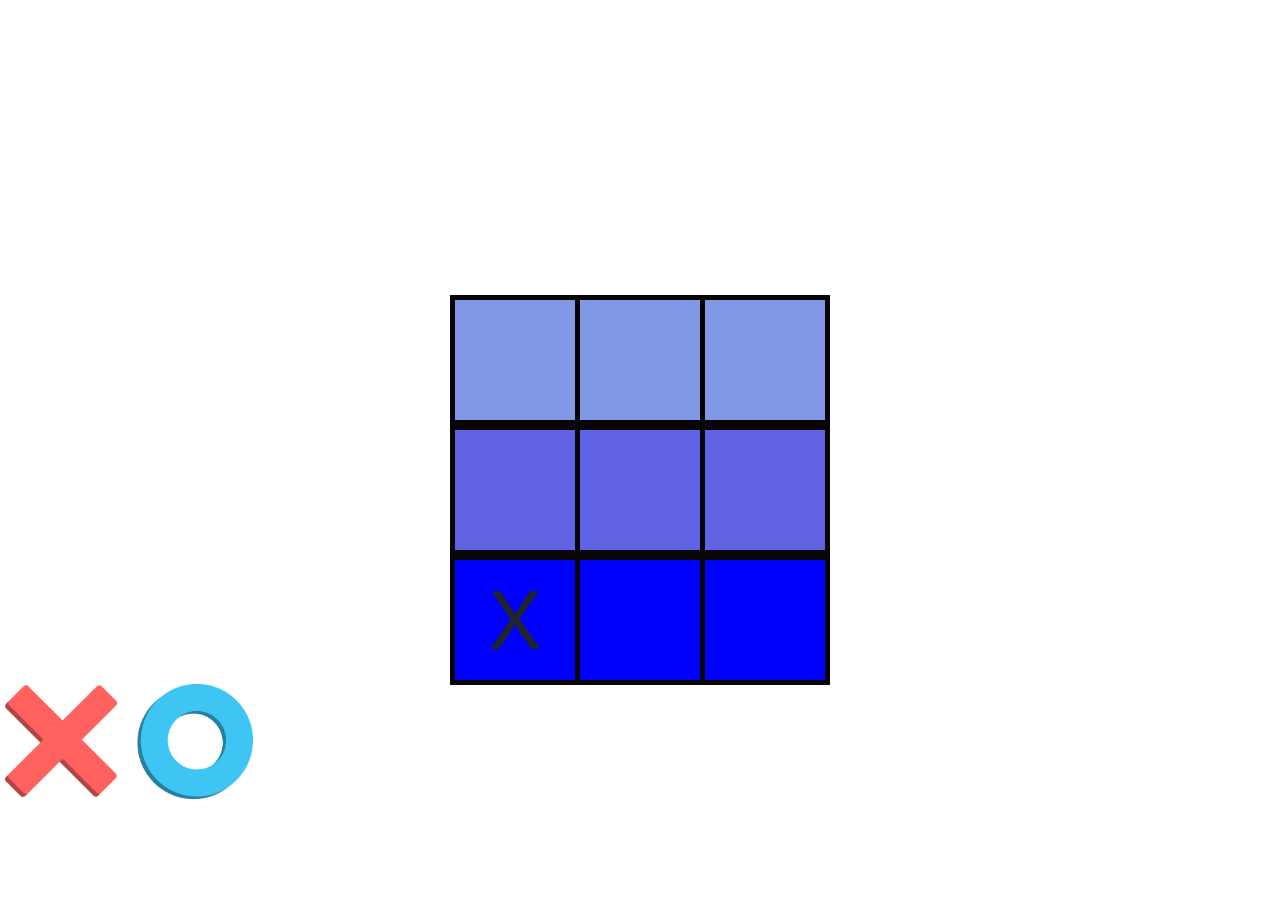
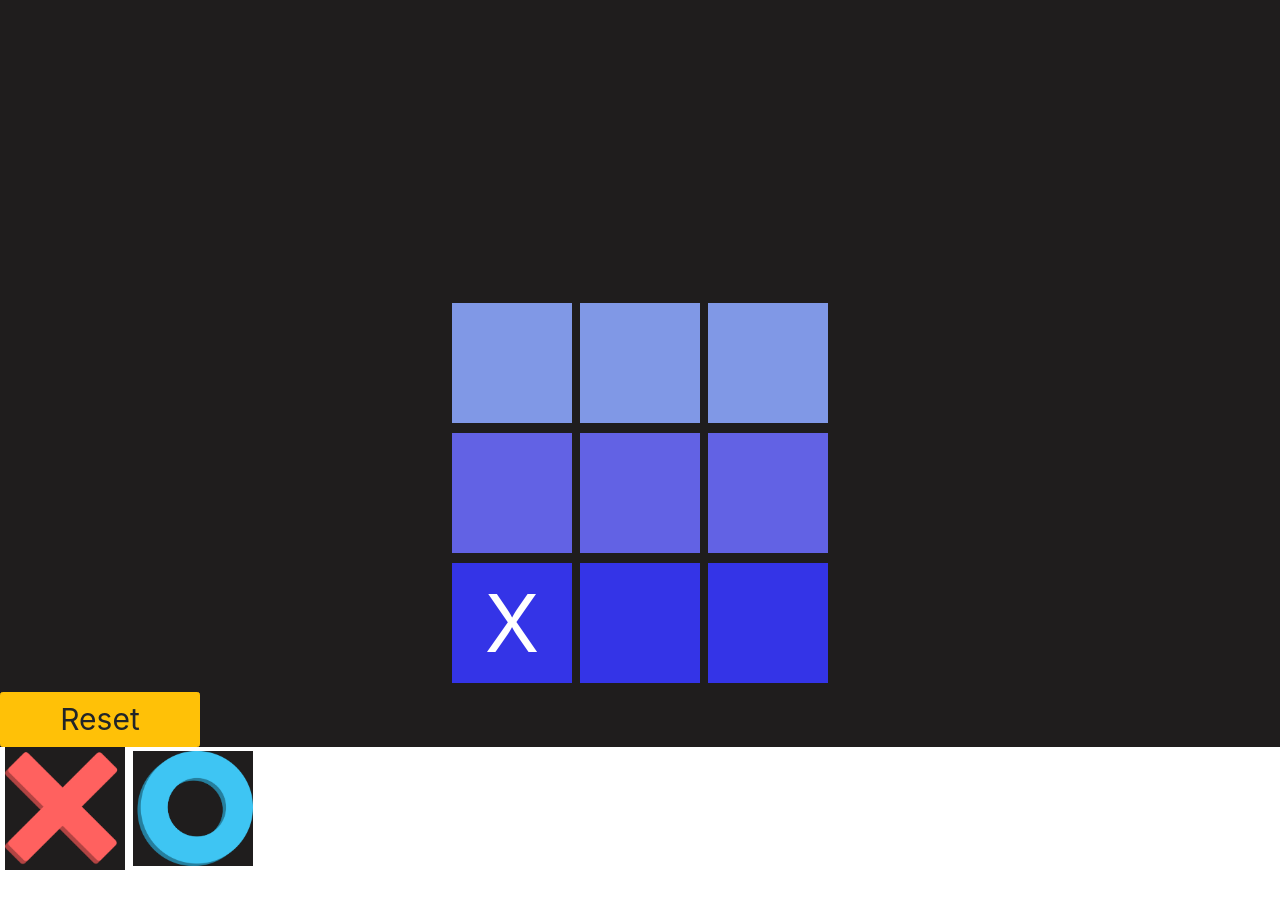
Before and after one commit to nic0q/Tik-Tak-Toe, a plain HTML site: page index.html in a window 1280 px wide. Both pictures are taken after a click on the element 515 px from the left and 620 px from the top of the page. Before the commit the page ends 833 px from the top, so only its background shows below. Drawn offline with nearby package versions, Linux system fonts and the light colour scheme.

Commit message:
Funcionalidades y estructuracion del codigo

```diff
--- a/index.html
+++ b/index.html
@@ -21,24 +21,28 @@
     <div id="container">
       <div id="tablero">
         <div>
-          <div class="position col1 clicked" id="0"></div>
-          <div class="position col1 clicked" id="1"></div>
-          <div class="position col1 clicked" id="2"></div>
+          <div class="position col col1" id="0"></div>
+          <div class="position col col1" id="1"></div>
+          <div class="position col col1" id="2"></div>
         </div>
         <div>
-          <div class="position col2 clicked" id="3"></div>
-          <div class="position col2 clicked" id="4"></div>
-          <div class="position col2 clicked" id="5"></div>
+          <div class="position col col2" id="3"></div>
+          <div class="position col col2" id="4"></div>
+          <div class="position col col2" id="5"></div>
         </div>
         <div>
-          <div class="position col3 clicked" id="6"></div>
-          <div class="position col3 clicked" id="7"></div>
-          <div class="position col3 clicked" id="8"></div>
+          <div class="position col col3" id="6"></div>
+          <div class="position col col3" id="7"></div>
+          <div class="position col col3" id="8"></div>
         </div>
+
       </div>
     </div>
-    <img id="X" src="resources/X.png" alt="" />
-    <img id="O" src="resources/O.png" alt="" />
+    <div>
+      <button type="button" class="btn btn-warning">Reset</button>
+    </div>
+    <img id="X" class="signs" src="resources/X.png" alt="" />
+    <img id="O" class="signs" src="resources/O.png" alt="" />
   </body>
   <script src="script.js"></script>
 </html>
--- a/script.js
+++ b/script.js
@@ -1,65 +1,96 @@
 const $position = document.querySelectorAll(".position");
+const $resetbtn = document.querySelector(".btn");
 const $x = document.querySelector("#X");
 const $o = document.querySelector("#O");
 let arr = [0, 0, 0, 0, 0, 0, 0, 0, 0];
+let turn = "X"; // The first player to play is "X"
 
-let turn = "X";
-
-const insertSign = (pos) => {
-  if (turn === "X" && !pos.innerHTML) {
-    pos.innerHTML = "X";
+const insertSign = (position) => {
+  if (turn === "X" && !position.innerHTML && !win()) {
+    position.innerHTML = "X";
     turn = "O";
-    arr[pos.id] = 1;
-  } else if (!pos.innerHTML) {
-    pos.innerHTML = "O";
+    arr[position.id] = 1;
+  } else if (!position.innerHTML && !win()) {
+    position.innerHTML = "O";
     turn = "X";
-    arr[pos.id] = -1;
+    arr[position.id] = -1;
   }
 };
 
 const winRow = () => {
   for (let i = 0; i < 3; i++) {
     let a = i * 3;
-    if (Math.abs(arr[a] + arr[a + 1] + arr[a + 2]) === 3) {
-      console.log("winner row");
-      return;
+    if (arr[a] + arr[a + 1] + arr[a + 2] === 3) {
+      console.log("winner row X");
+      return true;
+    } else if (arr[a] + arr[a + 1] + arr[a + 2] === -3) {
+      console.log("winner row O");
+      return true;
     }
   }
 };
 
 const winColumn = () => {
   for (let i = 0; i < 3; i++) {
-    if (Math.abs(arr[i] + arr[i + 3] + arr[i + 6]) === 3) {
-      console.log("winner column");
-      return;
+    if (arr[i] + arr[i + 3] + arr[i + 6] === 3) {
+      console.log("winner column X");
+      return true;
+    } else if (arr[i] + arr[i + 3] + arr[i + 6] === -3) {
+      console.log("winner column O");
+      return true;
     }
   }
 };
 
 const winDiagonal = () => {
   if (Math.abs(arr[0] + arr[4] + arr[8]) === 3) {
-    console.log("winner diagonal");
-    return;
+    if (arr[0] + arr[4] + arr[8] === 3) {
+      console.log("winner diagonal X");
+      return true;
+    } else {
+      console.log("winner diagonal O");
+      return true;
+    }
   } else if (Math.abs(arr[2] + arr[4] + arr[6]) === 3) {
-    console.log("winner diagonal");
-    return;
+    if (arr[2] + arr[4] + arr[6]) {
+      console.log("winner diagonal X");
+      return 1;
+    } else {
+      console.log("winner diagonal O");
+      return true;
+    }
   }
+  return false;
 };
 
 const win = () => {
-  winRow();
-  winColumn();
-  winDiagonal();
+  if (winRow() || winColumn() || winDiagonal()) {
+    return true;
+  }
+  return false;
 };
 
 const play = () => {
   $position.forEach((sqr) => {
     sqr.addEventListener("click", () => {
-      insertSign(sqr);
-      win();
+      if (!win()) {
+        insertSign(sqr);
+        win();
+      }
     });
   });
 };
 
+const resetGame = () => {
+  $resetbtn.addEventListener("click", () => {
+    let i = 0;
+    $position.forEach((sqr) => {
+      sqr.innerHTML = null;
+      arr[i] = 0;
+      i += 1;
+    });
+  });
+};
 
 play();
+resetGame();
--- a/styles.css
+++ b/styles.css
@@ -1,3 +1,6 @@
+*{
+  background-color: rgb(31, 29, 29);
+}
 #container {
   display: flex;
   justify-content: center;
@@ -13,37 +16,34 @@
   transform: rotate(90deg);
   text-align: center;
   font-size: 80px;
+  color: white;
 }
 .position img {
   margin-bottom: 30px;
   margin-left: 5px;
   width: 120px;
 }
-#X {
+.signs {
   margin-bottom: 30px;
   margin-left: 5px;
   width: 120px;
 }
-#O {
-  margin-bottom: 30px;
-  margin-left: 5px;
+.col{
   width: 120px;
+  height: 120px;
+  margin: 8px;
+  margin-right: 2px;
 }
 .col1 {
-  width: 120px;
-  height: 120px;
-  background-color: blue;
-  margin: 5px;
+  background-color: rgb(52, 52, 231);
 }
 .col2 {
-  width: 120px;
-  height: 120px;
   background-color: rgb(98, 98, 228);
-  margin: 5px;
 }
 .col3 {
-  width: 120px;
-  height: 120px;
   background-color: rgb(128, 152, 230);
-  margin: 5px;
 }
+.btn{
+  width: 200px;
+  font-size: 30px;
+}
```
Also changed, not shown: resources/plays - copia.png (deleted), resources/plays.png (deleted).
